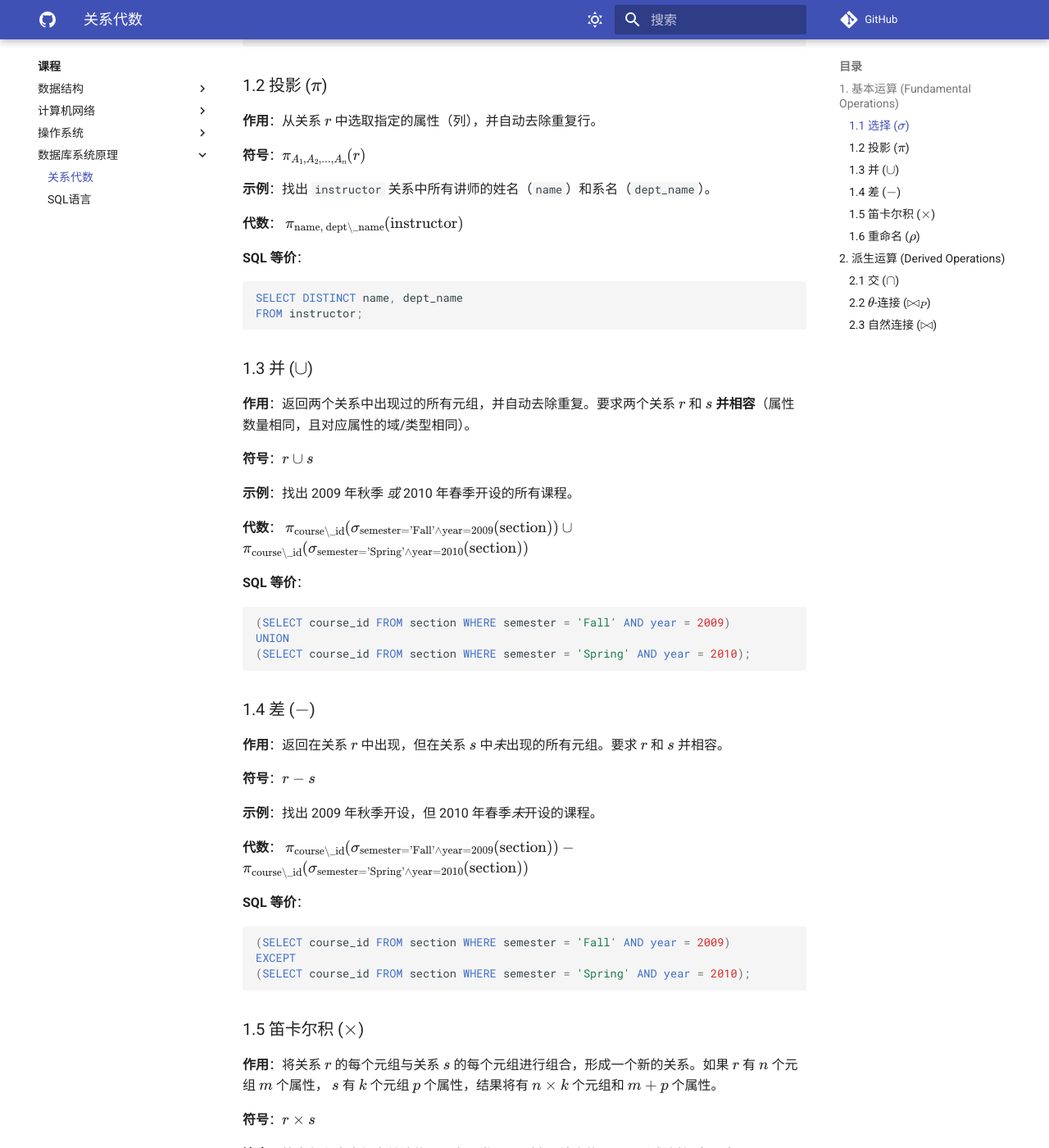
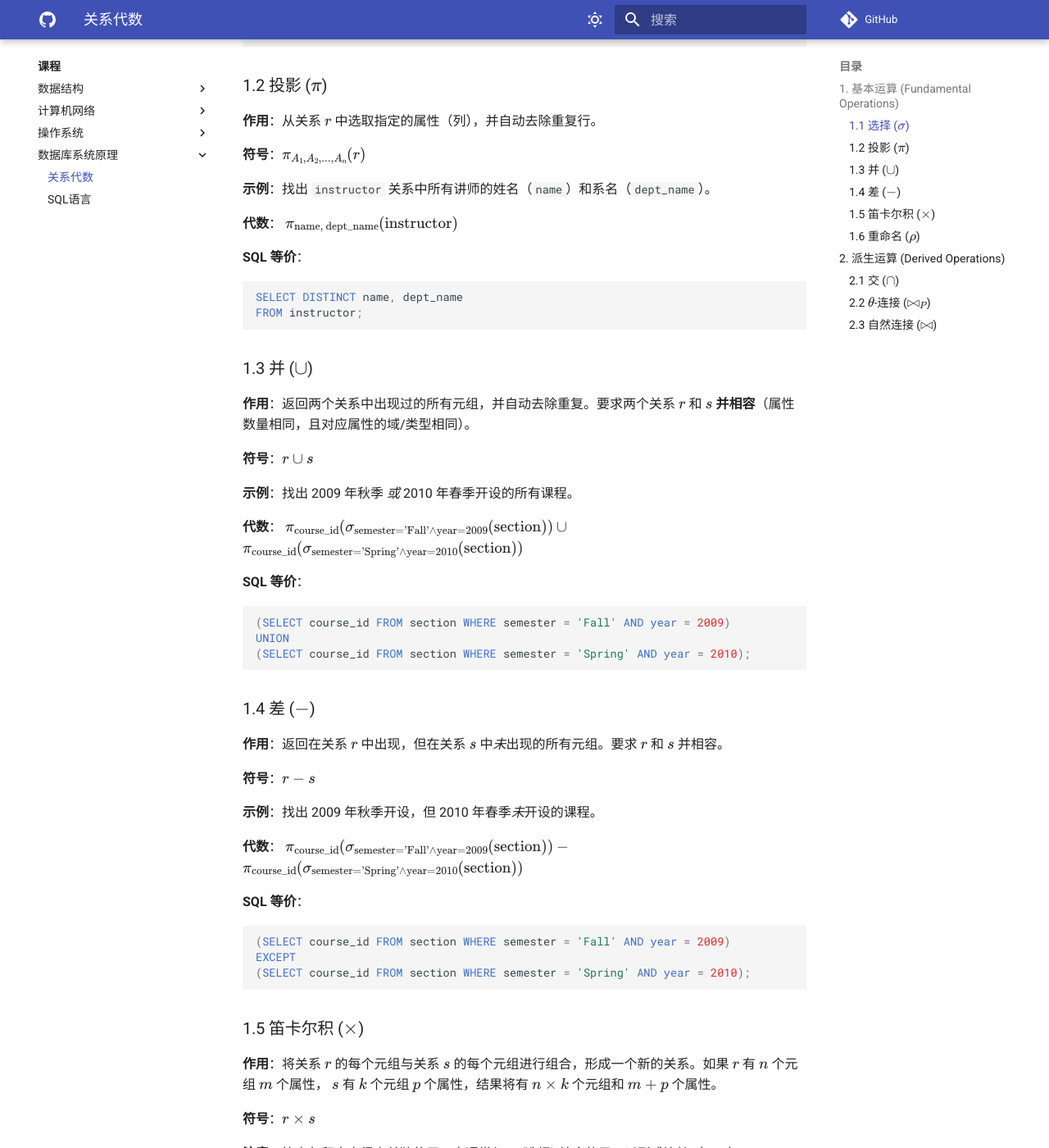
Before and after one commit to wu-uk/wuuuk, an MkDocs documentation site: the page built from docs/course/Database/关系代数.md, in a window 1280 px wide and 1400 px high, scrolled down 645 px. Shown: the whole window at 82% size. Built offline with MkDocs 1.6.1 and Material for MkDocs 9.7.7, drawn with Linux system fonts in a browser that asks for light colours; comment, search, counter and statistics services are not loaded; some of the changed text lies outside the part shown.

Commit message:
[Fix] latex error

```diff
--- a/docs/course/Database/关系代数.md
+++ b/docs/course/Database/关系代数.md
@@ -13,7 +13,7 @@
 **示例**：找出 `instructor` 关系中 `Comp. Sci.` 系且工资大于 80000 的讲师。
 
 **代数**：
-$\sigma_{\text{dept\_name} = \text{'Comp. Sci.'} \land \text{salary} > 80000}(\text{instructor})$
+$\sigma_{\text{dept_name} = \text{'Comp. Sci.'} \land \text{salary} > 80000}(\text{instructor})$
 
 **SQL 等价**：
 
@@ -32,7 +32,7 @@ WHERE dept_name = 'Comp. Sci.' AND salary > 80000;
 **示例**：找出 `instructor` 关系中所有讲师的姓名（`name`）和系名（`dept_name`）。
 
 **代数**：
-$\pi_{\text{name, dept\_name}}(\text{instructor})$
+$\pi_{\text{name, dept_name}}(\text{instructor})$
 
 **SQL 等价**：
 
@@ -50,9 +50,9 @@ FROM instructor;
 **示例**：找出 2009 年秋季 *或* 2010 年春季开设的所有课程。
 
 **代数**：
-$\pi_{\text{course\_id}}(\sigma_{\text{semester} = \text{'Fall'} \land \text{year} = 2009}(\text{section}))$
+$\pi_{\text{course_id}}(\sigma_{\text{semester} = \text{'Fall'} \land \text{year} = 2009}(\text{section}))$
 $\cup$
-$\pi_{\text{course\_id}}(\sigma_{\text{semester} = \text{'Spring'} \land \text{year} = 2010}(\text{section}))$
+$\pi_{\text{course_id}}(\sigma_{\text{semester} = \text{'Spring'} \land \text{year} = 2010}(\text{section}))$
 
 **SQL 等价**：
 
@@ -71,9 +71,9 @@ UNION
 **示例**：找出 2009 年秋季开设，但 2010 年春季*未*开设的课程。
 
 **代数**：
-$\pi_{\text{course\_id}}(\sigma_{\text{semester} = \text{'Fall'} \land \text{year} = 2009}(\text{section}))$
+$\pi_{\text{course_id}}(\sigma_{\text{semester} = \text{'Fall'} \land \text{year} = 2009}(\text{section}))$
 $-$
-$\pi_{\text{course\_id}}(\sigma_{\text{semester} = \text{'Spring'} \land \text{year} = 2010}(\text{section}))$
+$\pi_{\text{course_id}}(\sigma_{\text{semester} = \text{'Spring'} \land \text{year} = 2010}(\text{section}))$
 
 **SQL 等价**：
 
@@ -113,7 +113,7 @@ WHERE student.ID = takes.ID;
 **示例**：找出所有工资大于 `Comp. Sci.` 系*某个*讲师工资的讲师。
 
 **代数**：
-$\pi_{T.\text{name}}(\rho_T(\text{instructor}) \bowtie_{T.\text{salary} > S.\text{salary}} \rho_S(\sigma_{\text{dept\_name} = \text{'Comp. Sci.'}}(\text{instructor})))$
+$\pi_{T.\text{name}}(\rho_T(\text{instructor}) \bowtie_{T.\text{salary} > S.\text{salary}} \rho_S(\sigma_{\text{dept_name} = \text{'Comp. Sci.'}}(\text{instructor})))$
 
 **SQL 等价**：
 
@@ -136,9 +136,9 @@ WHERE T.salary > S.salary AND S.dept_name = 'Comp. Sci.';
 **示例**：找出 2009 年秋季 *且* 2010 年春季开设的课程。
 
 **代数**：
-$\pi_{\text{course\_id}}(\sigma_{\text{semester} = \text{'Fall'} \land \text{year} = 2009}(\text{section}))$
+$\pi_{\text{course_id}}(\sigma_{\text{semester} = \text{'Fall'} \land \text{year} = 2009}(\text{section}))$
 $\cap$
-$\pi_{\text{course\_id}}(\sigma_{\text{semester} = \text{'Spring'} \land \text{year} = 2010}(\text{section}))$
+$\pi_{\text{course_id}}(\sigma_{\text{semester} = \text{'Spring'} \land \text{year} = 2010}(\text{section}))$
 
 **SQL 等价**：
 
@@ -159,7 +159,7 @@ INTERSECT
 **示例**：找出 `instructor` 和 `student` 中所有 `dept_name` 相同的元组。
 
 **代数**：
-$\text{instructor} \bowtie_{\text{instructor.dept\_name} = \text{student.dept\_name}} \text{student}$
+$\text{instructor} \bowtie_{\text{instructor.dept_name} = \text{student.dept_name}} \text{student}$
 
 **SQL 等价**：
 
```
